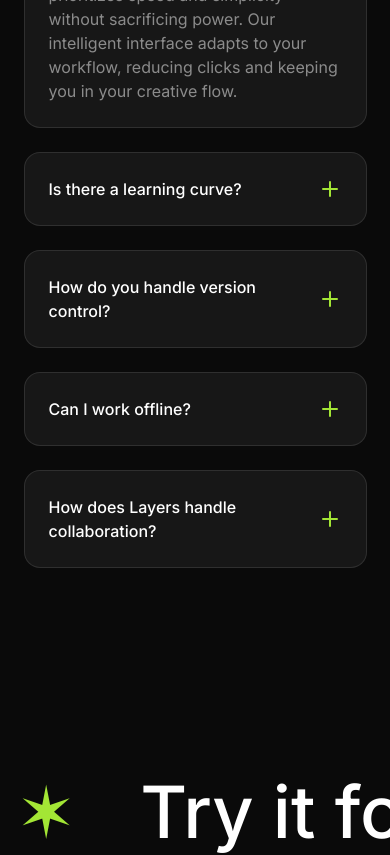
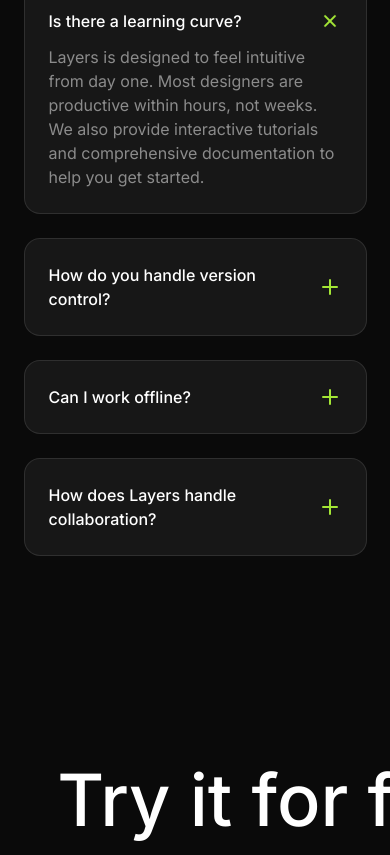
Before and after one commit to Vasu1303/Layers-frontend, a Next.js app: page / in a window 390 px wide. Shown: the part 6620-7475 px from the top of the page. Built offline with nearby package versions, Linux system fonts and the light colour scheme.

Commit message:
completed

```diff
--- a/src/components/FaqBox.tsx
+++ b/src/components/FaqBox.tsx
@@ -1,37 +1,67 @@
-import { twMerge } from "tailwind-merge"
-
-
-
-
-
-interface props{
-    question:string,
-    answer:string,
-    state: boolean,
-    className?:string,
-
+import { AnimatePresence, motion } from "framer-motion";
+import { twMerge } from "tailwind-merge";
+interface props {
+    question: string;
+    answer: string;
+    state: boolean;
+    className?: string;
 }
-export default function FaqBox({question, answer, state, className}:props){
-
-    return(
-        <div  className={twMerge("bg-neutral-900  h-auto border border-white/10 rounded-2xl p-6", className)}>
+export default function FaqBox({ question, answer, state, className }: props) {
+    return (
+        <div
+            className={twMerge(
+                "bg-neutral-900  h-auto border border-white/10 rounded-2xl p-6",
+                className
+            )}
+        >
             <div className="flex items-center  justify-between">
                 <h3 className="font-medium">{question}</h3>
 
-                <svg xmlns="http://www.w3.org/2000/svg" width="24" height="24" viewBox="0 0 24 24" fill="none" stroke="currentColor" stroke-width="2" stroke-linecap="round" stroke-linejoin="round" className={twMerge("feather feather-plus flex-shrink-0 text-lime-400 ", state===true? "rotate-45" : "")}><line x1="12" y1="5" x2="12" y2="19"></line><line x1="5" y1="12" x2="19" y2="12"></line></svg>
+                <svg
+                    xmlns="http://www.w3.org/2000/svg"
+                    width="24"
+                    height="24"
+                    viewBox="0 0 24 24"
+                    fill="none"
+                    stroke="currentColor"
+                    stroke-width="2"
+                    stroke-linecap="round"
+                    stroke-linejoin="round"
+                    className={twMerge(
+                        "feather feather-plus flex-shrink-0 text-lime-400 ",
+                        state === true
+                            ? "rotate-45 transition duration-300"
+                            : ""
+                    )}
+                >
+                    <line x1="12" y1="5" x2="12" y2="19"></line>
+                    <line x1="5" y1="12" x2="19" y2="12"></line>
+                </svg>
+            </div>
+            <AnimatePresence>
+                {state && (
+                    <motion.div
+                    initial={{
+                        height: 0,
+                        marginTop: 0,
 
+                    }}
+                    animate={{
+                        height: 'auto',
+                        marginTop: 12,
 
-            </div>
-            <div className={twMerge("mt-6", state !== true && 'hidden'  )}>
-                <p className="text-white/50">
-                    {answer}
-                </p>
+                    }}
+                    exit={{
+                        height:0,
+                        marginTop:0
 
-            </div>
-
-
-
+                    }}
+                        className={twMerge("mt-6 overflow-hidden", state !== true && "hidden")}
+                    >
+                        <p className="text-white/50">{answer}</p>
+                    </motion.div>
+                )}
+            </AnimatePresence>
         </div>
-    )
-
+    );
 }
--- a/src/components/IntergrationaCard.tsx
+++ b/src/components/IntergrationaCard.tsx
@@ -1,22 +1,51 @@
-import Image from "next/image"
-import { type IntegrationTypes } from "@/sections/Integrations"
+"use client";
+import Image from "next/image";
+import { type IntegrationTypes } from "@/sections/Integrations";
 import { twMerge } from "tailwind-merge";
-export default function IntegrationCard(props:{integrations:IntegrationTypes; className?:string} ){
-    const {integrations, className} = props;
-    return(
-
-        <div className= {twMerge("flex flex-col gap-4 pb-4 ", className)} >
-            {integrations.map((integration)=>(
-                <div key={integration.name} className="bg-neutral-900 border  p-6 border-white/10 rounded-3xl " >
-                    <div className="flex justify-center ">
-                        <Image src={integration.icon} alt={integration.name} className="size-24" />
-                    </div>
-                    <h3 className="text-3xl text-center mt-6" >{integration.name}</h3>
-                    <p className="text-white/50 text-center mt-2" >{integration.description}</p>
-
-                </div>
+import { motion } from "framer-motion";
+import { Fragment } from "react";
+export default function IntegrationCard(props: {
+    integrations: IntegrationTypes;
+    className?: string;
+    reverse?:boolean;
+}) {
+    const { integrations, className, reverse } = props;
+    return (
+        <motion.div
+        initial={{
+            y: reverse ? "-50%" : 0,
+        }}
+        animate={{
+            y:reverse ? 0   :  "-50%"
+        }} transition={{
+            duration: 20,
+            repeat: Infinity,
+            ease: "linear"
+        }} className={twMerge("flex flex-col gap-4 pb-4 ", className)}>
+            {Array.from({ length: 2 }).map((_, i) => (
+                <Fragment key={i}>
+                    {integrations.map((integration) => (
+                        <div
+                            key={integration.name}
+                            className="bg-neutral-900 border  p-6 border-white/10 rounded-3xl "
+                        >
+                            <div className="flex justify-center ">
+                                <Image
+                                    src={integration.icon}
+                                    alt={integration.name}
+                                    className="size-24"
+                                />
+                            </div>
+                            <h3 className="text-3xl text-center mt-6">
+                                {integration.name}
+                            </h3>
+                            <p className="text-white/50 text-center mt-2">
+                                {integration.description}
+                            </p>
+                        </div>
+                    ))}
+                </Fragment>
             ))}
-        </div>
-    )
-
+        </motion.div>
+    );
 }
--- a/src/sections/CallToAction.tsx
+++ b/src/sections/CallToAction.tsx
@@ -1,10 +1,27 @@
-
-
+"use client"
+import {motion} from "framer-motion"
 export default function CallToAction() {
     return(
         <section className="py-24">
             <div className="overflow-x-clip flex p-4">
-                <div className="flex flex-none gap-16 text-7xl md:text-8xl font-medium">
+                <motion.div animate={{
+                    x: '-50%'
+                }}
+                transition={{
+                    duration: 30,
+                    repeat: Infinity,
+                    ease: "linear"
+                }}
+                whileHover={{
+                        x: '-50%',
+                            transition: {
+                                duration: 40,
+                                ease: 'linear',
+                                repeat: Infinity
+                            }
+                    }}
+
+                className="flex flex-none gap-16 pr-16 text-7xl md:text-8xl font-medium">
                     {Array.from({length:10}).map((_, i)=>(
                         <div key={i} className="flex items-center gap-16">
                                 <span className="text-lime-400 text-7-xl">&#10038;</span>
@@ -12,7 +29,7 @@
                         </div>
 
                     ))}
-                </div>
+                </motion.div>
 
 
             </div>
--- a/src/sections/Faqs.tsx
+++ b/src/sections/Faqs.tsx
@@ -1,5 +1,8 @@
+'use client'
 import FaqBox from "@/components/FaqBox";
 import Tag from "@/components/Tag"
+
+import { useState } from "react";
 const faqs = [
     {
         question: "How is Layers different from other design tools?",
@@ -25,7 +28,9 @@
 ];
 
 export default function Faqs() {
-    const selectedIndex =0;
+    const [selectedIndex, setSelectedIndex] = useState(1);
+
+
     return (
         <section className="py-24">
             <div className="container ">
@@ -33,9 +38,14 @@
                     <Tag>Faqs</Tag>
                 </div>
                 <h2 className="text-6xl text-center font-medium  mt-6  max-w-xl mx-auto">Questions? We&apos;ve got <span className="text-lime-400">answers</span> </h2>
-                <div className="mt-12 flex flex-col gap-6 max-w-xl mx-auto ">
+                <div className="mt-12 flex flex-col gap-6 max-w-xl mx-auto  " >
+
+
                     {faqs.map((faq, faqIndex)=>(
-                        <FaqBox question={faq.question} answer={faq.answer} key={faqIndex} state={selectedIndex === faqIndex? true : false } />
+                        <div key={faqIndex}  onClick={()=>setSelectedIndex(faqIndex)  }>
+                             <FaqBox  question={faq.question} answer={faq.answer} key={faqIndex} state={selectedIndex === faqIndex? true : false } />
+                        </div>
+
                 ))}
 
                 </div>
--- a/src/sections/Integrations.tsx
+++ b/src/sections/Integrations.tsx
@@ -35,7 +35,7 @@
                 <div>
                     <div className="h-[400px] lg:h-[800px]  mt-8 lg:mt-0 overflow-hidden grid md:grid-cols-2 gap-4 masked-element-to-top ">
                         <IntegrationCard integrations={integrations} />
-                        <IntegrationCard integrations={integrations.slice().reverse()} />
+                        <IntegrationCard integrations={integrations.slice().reverse()} reverse />
 
 
 
--- a/src/sections/Introduction.tsx
+++ b/src/sections/Introduction.tsx
@@ -24,7 +24,7 @@
     return (
         <section className="py-28 lg:py-40">
             <div className="container">
-                <div className="sticky top-20 md:top-28 lg:top-40">
+                <div className="sticky top-20 md:top-28 lg:top-32">
                     <div className="flex justify-center">
                         <Tag>INTRODUCING LAYERS</Tag>
                     </div>
```
